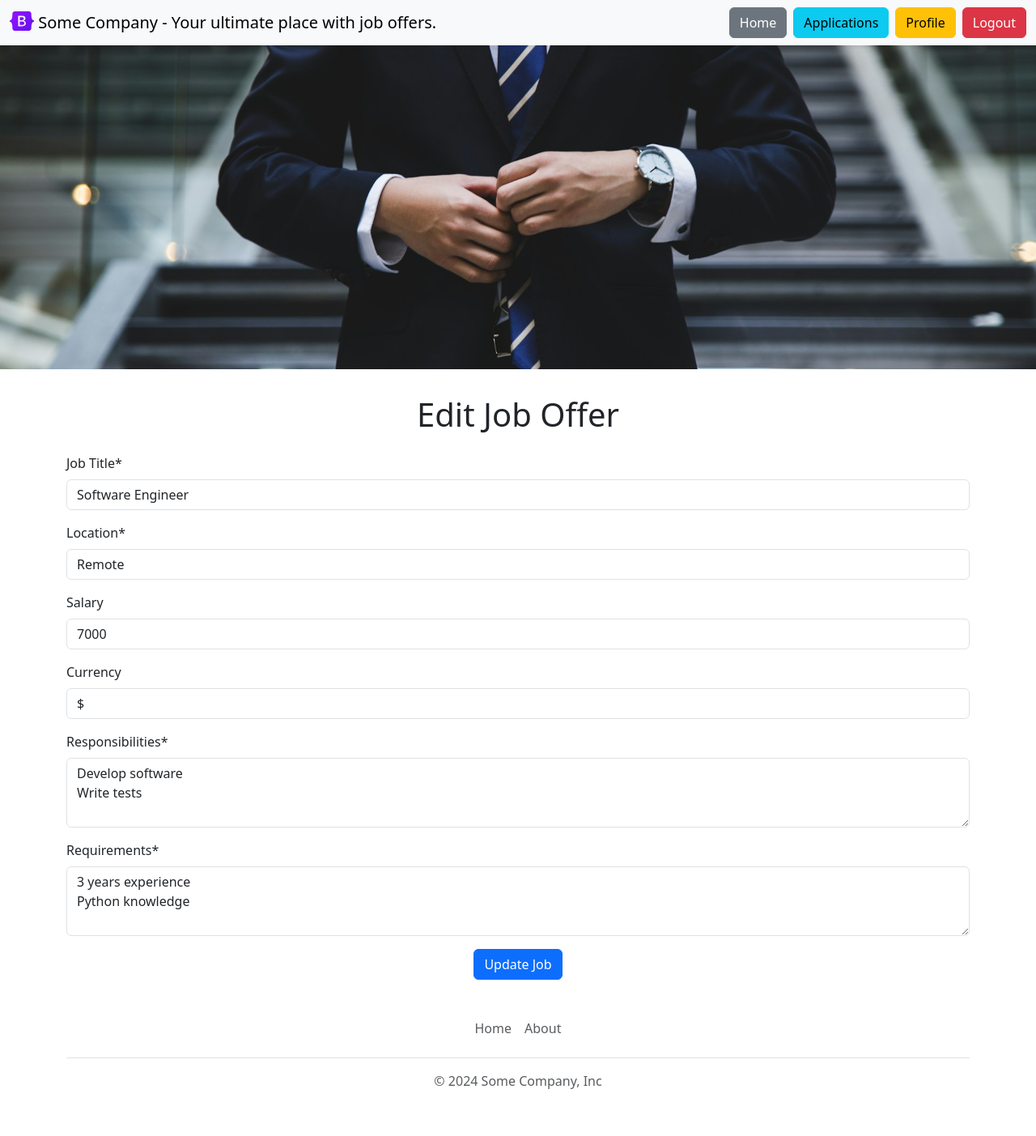
After one commit to adrian500502/flask-careers-website-v2, a Flask app: page /edit_job/1 in a window 1280 px wide. The commit adds this page. Shown: the whole page at 81% size. Run offline with Flask 3, Linux system fonts and the light colour scheme; a user stored in the database is signed in; data comes from the database, SQL or seed files in the repository; both versions use the stored data as it was after the commit.

Commit message:
Add more improvements

```diff
--- a/app.py
+++ b/app.py
@@ -1,5 +1,5 @@
 from flask import Flask, render_template, jsonify, request, redirect, url_for, flash
-from database import add_initial_data, load_jobs_from_db, load_job_from_db, add_application_to_db, load_applications_from_db, load_application_from_db, delete_application_from_db, add_user_to_db
+from database import add_initial_data, load_jobs_from_db, load_job_from_db, add_application_to_db, load_applications_from_db, load_application_from_db, add_user_to_db
 from models import db, Job, Application, User
 from flask_login import LoginManager, login_user, login_required, logout_user, current_user
 
@@ -83,13 +83,155 @@ def logout():
 def profile():
     return render_template("profile.html", user=current_user)
 
+@app.route("/add_job", methods=["GET", "POST"])
+@login_required
+def add_job():
+    if not current_user.is_admin:
+        flash('You do not have permission to view this page.', 'error')
+        return redirect(url_for('enter_home'))
+
+    if request.method == "POST":
+        title = request.form.get('title')
+        location = request.form.get('location')
+        salary = request.form.get('salary')
+        currency = request.form.get('currency')
+        responsibilities = request.form.get('responsibilities')
+        requirements = request.form.get('requirements')
+
+        job = Job(
+            title=title,
+            location=location,
+            salary=salary,
+            currency=currency,
+            responsibilities=responsibilities,
+            requirements=requirements
+        )
+        db.session.add(job)
+        db.session.commit()
+
+        flash('Job offer added successfully.', 'success')
+        return redirect(url_for('enter_home'))
+
+    return render_template('add_job.html')
+
+@app.route("/edit_job/<int:job_id>", methods=["GET", "POST"])
+@login_required
+def edit_job(job_id):
+    if not current_user.is_admin:
+        flash('You do not have permission to view this page.', 'error')
+        return redirect(url_for('enter_home'))
+
+    job = Job.query.get_or_404(job_id)
+
+    if request.method == "POST":
+        job.title = request.form.get('title')
+        job.location = request.form.get('location')
+        job.salary = request.form.get('salary')
+        job.currency = request.form.get('currency')
+        job.responsibilities = request.form.get('responsibilities')
+        job.requirements = request.form.get('requirements')
+        db.session.commit()
+
+        flash('Job offer updated successfully.', 'success')
+        return redirect(url_for('enter_home'))
+
+    return render_template('edit_job.html', job=job)
+
+@app.route("/delete_job/<int:job_id>", methods=["POST"])
+@login_required
+def delete_job(job_id):
+    if not current_user.is_admin:
+        flash('You do not have permission to perform this action.', 'error')
+        return redirect(url_for('enter_home'))
+
+    job = Job.query.get_or_404(job_id)
+    applications = Application.query.filter_by(job_id=job.id).all()
+
+    if applications:
+        flash('Cannot delete job offer. There are applications associated with this job.', 'error')
+        return redirect(url_for('enter_home'))
+
+    db.session.delete(job)
+    db.session.commit()
+
+    flash('Job offer deleted successfully.', 'success')
+    return redirect(url_for('enter_home'))
+
+
+
+@app.route("/edit_application/<int:application_id>", methods=["POST"])
+@login_required
+def edit_application(application_id):
+    data = request.form
+    application = Application.query.filter_by(id=application_id, user_id=current_user.id).first()
+    if application and application.status == 'Pending':
+        application.full_name = data['full_name']
+        application.email = data['email']
+        application.linkedin_url = data['linkedin_url']
+        application.education = data['education']
+        application.work_experience = data['work_experience']
+        application.resume_url = data['resume_url']
+        db.session.commit()
+        flash("Application has been updated.", category="success")
+    else:
+        flash("Application not found or you don't have permission to edit it.", "error")
+    return redirect(url_for('profile'))
+
 @app.route("/delete_application", methods=["POST"])
 @login_required
 def delete_application():
     application_id = request.form.get('application_id')
-    delete_application_from_db(application_id, current_user.id)
+    application = Application.query.filter_by(id=application_id, user_id=current_user.id).first()
+    if application and application.status == 'Pending':
+        db.session.delete(application)
+        db.session.commit()
     flash("Application deleted successfully.", "success")
     return redirect(url_for('profile'))
+
+@app.route("/admin/applications")
+@login_required
+def admin_applications():
+    if not current_user.is_admin:
+        flash('You do not have permission to view this page.', 'error')
+        return redirect(url_for('enter_home'))
+
+    applications = Application.query.all()
+    return render_template("admin_applications.html", applications=applications)
+
+@app.route("/accept_application", methods=["POST"])
+@login_required
+def accept_application():
+    if not current_user.is_admin:
+        flash('You do not have permission to perform this action.', 'error')
+        return redirect(url_for('enter_home'))
+
+    application_id = request.form.get('application_id')
+    application = Application.query.filter_by(id=application_id).first()
+    if application:
+        application.status = 'Accepted'
+        db.session.commit()
+        flash('Application accepted.', 'success')
+    else:
+        flash('Application not found.', 'error')
+    return redirect(url_for('admin_applications'))
+
+@app.route("/reject_application", methods=["POST"])
+@login_required
+def reject_application():
+    if not current_user.is_admin:
+        flash('You do not have permission to perform this action.', 'error')
+        return redirect(url_for('enter_home'))
+
+    application_id = request.form.get('application_id')
+    application = Application.query.filter_by(id=application_id).first()
+    if application:
+        application.status = 'Rejected'
+        db.session.commit()
+        flash('Application rejected.', 'info')
+    else:
+        flash('Application not found.', 'error')
+    return redirect(url_for('admin_applications'))
+
 
 # JSON type data /api/ endpoints
 @app.route("/api/jobs", methods=["GET", "POST"])
--- /dev/null
+++ b/templates/edit_job.html
@@ -0,0 +1,35 @@
+{% extends 'base.html' %}
+{% block title %}Edit Job{% endblock %}
+{% block banner %}{% include 'banner.html' %}{% endblock %}
+{% block content %}
+  <h1 class="text-center mt-3 mb-4">Edit Job Offer</h1>
+  <form action="/edit_job/{{ job.id }}" method="POST">
+    <div class="mb-3">
+      <label for="title" class="form-label">Job Title&ast;</label>
+      <input type="text" class="form-control" id="title" name="title" value="{{ job.title }}" required />
+    </div>
+    <div class="mb-3">
+      <label for="location" class="form-label">Location&ast;</label>
+      <input type="text" class="form-control" id="location" name="location" value="{{ job.location }}" required />
+    </div>
+    <div class="mb-3">
+      <label for="salary" class="form-label">Salary</label>
+      <input type="text" class="form-control" id="salary" name="salary" value="{{ job.salary }}" />
+    </div>
+    <div class="mb-3">
+      <label for="currency" class="form-label">Currency</label>
+      <input type="text" class="form-control" id="currency" name="currency" value="{{ job.currency }}" />
+    </div>
+    <div class="mb-3">
+      <label for="responsibilities" class="form-label">Responsibilities&ast;</label>
+      <textarea class="form-control" id="responsibilities" name="responsibilities" rows="3" required>{{ job.responsibilities }}</textarea>
+    </div>
+    <div class="mb-3">
+      <label for="requirements" class="form-label">Requirements&ast;</label>
+      <textarea class="form-control" id="requirements" name="requirements" rows="3" required>{{ job.requirements }}</textarea>
+    </div>
+    <div class="text-center">
+      <button type="submit" class="btn btn-primary">Update Job</button>
+    </div>
+  </form>
+{% endblock %}
--- a/templates/navbar.html
+++ b/templates/navbar.html
@@ -21,6 +21,11 @@
           <a class="btn btn-secondary me-2" href="/">Home</a>
         </li>
         {% if current_user.is_authenticated %}
+          {% if current_user.is_admin %}
+            <li class="nav-item">
+              <a class="btn btn-info me-2" href="/admin/applications">Applications</a>
+            </li>
+          {% endif %}
         <li class="nav-item">
           <a class="btn btn-warning me-2" href="/profile">Profile</a>
         </li>
```
Also changed, not shown: database.py (+3 -8 lines), models.py (+6 -2 lines), templates/add_job.html (added, +33 -0 lines), templates/admin_applications.html (added, +46 -0 lines), templates/home.html (+6 -1 lines), templates/jobitem.html (+12 -6 lines), templates/jobpage.html (+7 -5 lines), templates/profile.html (+52 -5 lines), __job_applications.db (added), static/person.png (added), 1 other file.
